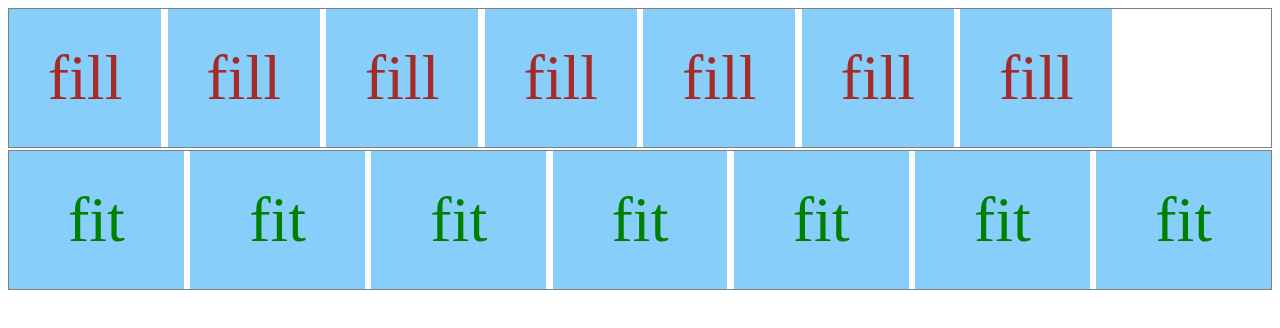
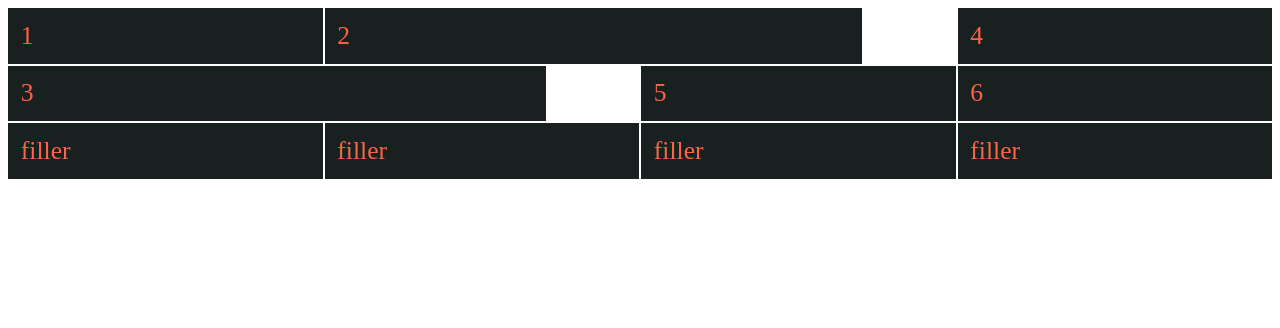
Before and after one commit to Rick799/grid101, a website built with Vite: page 00_basics/index.html in a window 1280 px wide. Built offline with nearby package versions, Linux system fonts and the light colour scheme.

Commit message:
00_basics - grid-auto-flow: dense

```diff
--- a/00_basics/index.html
+++ b/00_basics/index.html
@@ -8,24 +8,17 @@
     <title>Grid 101</title>
   </head>
   <body>
-    <div class="grid auto-fill">
-      <div>fill</div>
-      <div>fill</div>
-      <div>fill</div>
-      <div>fill</div>
-      <div>fill</div>
-      <div>fill</div>
-      <div>fill</div>
-    </div>
-
-    <div class="grid auto-fit">
-      <div>fit</div>
-      <div>fit</div>
-      <div>fit</div>
-      <div>fit</div>
-      <div>fit</div>
-      <div>fit</div>
-      <div>fit</div>
+    <div class="grid">
+      <div>1</div>
+      <div class="wide">2</div>
+      <div class="wide">3</div>
+      <div>4</div>
+      <div>5</div>
+      <div>6</div>
+      <div>filler</div>
+      <div>filler</div>
+      <div>filler</div>
+      <div>filler</div>
     </div>
   </body>
 </html>
--- a/00_basics/style.css
+++ b/00_basics/style.css
@@ -1,23 +1,18 @@
 .grid {
   display: grid;
-  border: 1px solid gray;
-  margin-bottom: 2px;
-  gap: 0.5vw;
-}
-
-.auto-fill {
-  grid-template-columns: repeat(auto-fill, minmax(150px, 1fr));
-  color:brown;
-}
-
-.auto-fit {
-  grid-template-columns: repeat(auto-fit, minmax(150px, 1fr));;
-  color: green;
+  grid-template-columns: repeat(4, 1fr);
+  gap: 2px;
+  grid-auto-flow: dense;
 }
 
 .grid > div {
-  background-color: lightskyblue;
-  text-align: center;
-  font-size: 5vw;
+  background-color: rgb(25, 32, 32);
+  font-size: 2vw;
+  color: tomato;
   padding: 0.5em;
 }
+
+.wide {
+  width: 40vw;
+  grid-column-end: span 2;
+}
```
